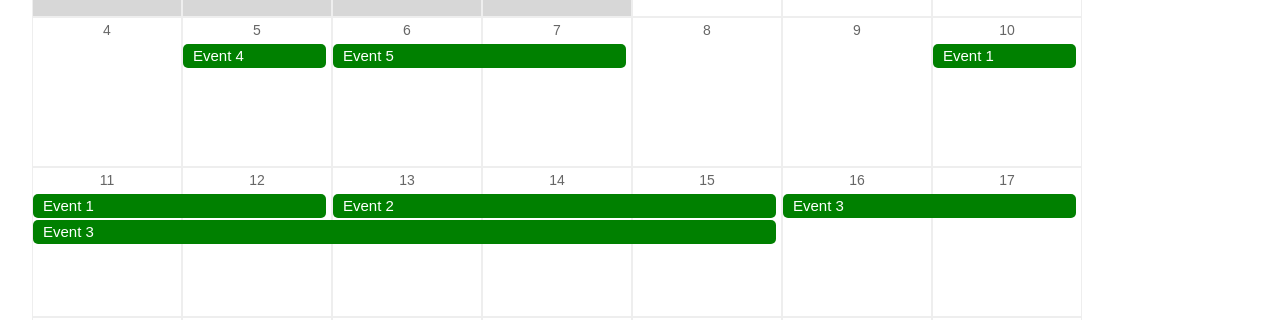
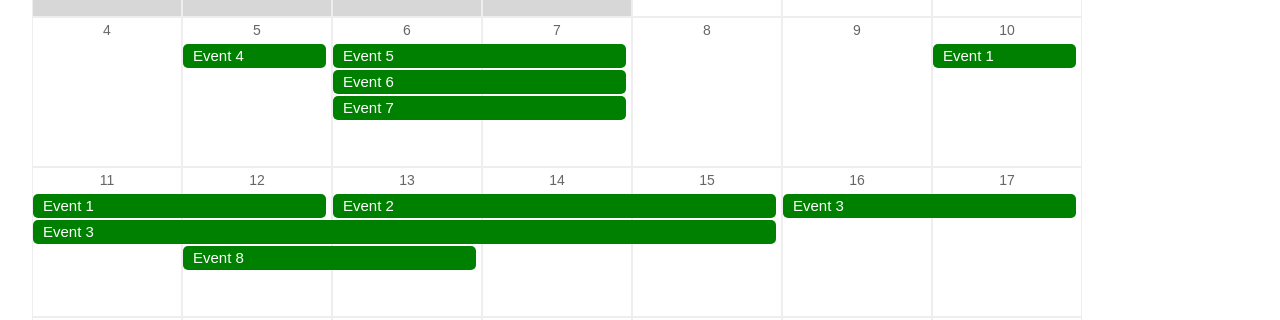
Before and after one commit to cp-script/Vue-Calendar, a Vue app: page / in a window 1280 px wide. Shown: the part 222-542 px from the top of the page. Built offline with nearby package versions, Linux system fonts and the light colour scheme.

Commit message:
add test event data

```diff
--- a/src/components/Calendar.vue
+++ b/src/components/Calendar.vue
@@ -32,6 +32,9 @@ const events = [
   { id: 3, title: 'Event 3', start: '2024-02-11', end: '2024-02-18' },
   { id: 4, title: 'Event 4', start: '2024-02-05', end: '2024-02-05' },
   { id: 6, title: 'Event 5', start: '2024-02-06', end: '2024-02-07' },
+  { id: 8, title: 'Event 6', start: '2024-02-06', end: '2024-02-07' },
+  { id: 9, title: 'Event 7', start: '2024-02-06', end: '2024-02-07' },
+  { id: 10, title: 'Event 8', start: '2024-02-12', end: '2024-02-13' },
   // Add more events as needed
 ];
 
```
